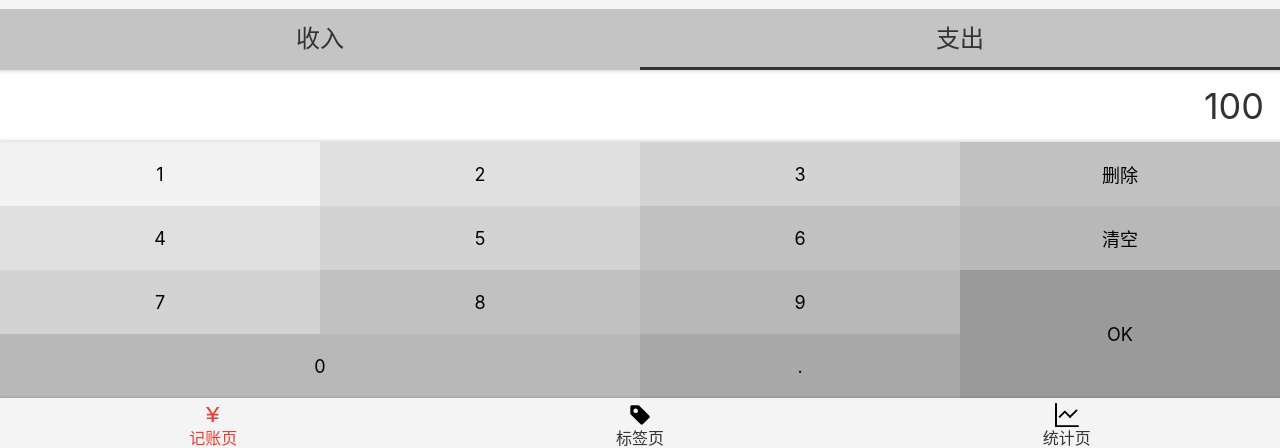
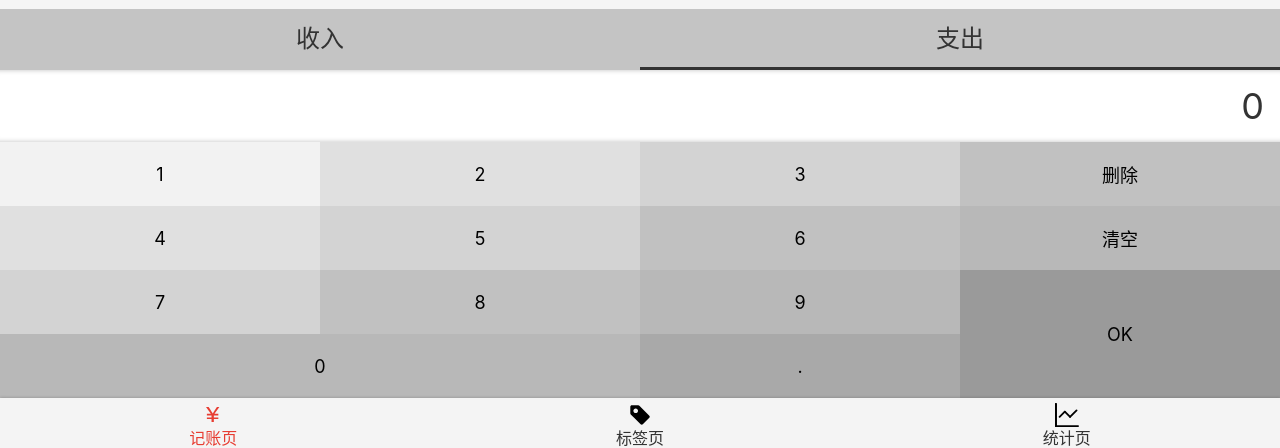
Before and after one commit to wbs99/React-Money, a React app: page /#/money in a window 1280 px wide. Shown: the part 346-794 px from the top of the page. Built offline with nearby package versions, Linux system fonts and the light colour scheme.

Commit message:
完成键盘操作逻辑

```diff
--- a/src/views/Money.tsx
+++ b/src/views/Money.tsx
@@ -17,25 +17,7 @@
       <TagsSection></TagsSection>
       <NoteSection></NoteSection>
       <CategorySection></CategorySection>
-      <NumberPadSection>
-        <div className="output">100</div>
-        <div className="pad clearfix">
-          <button>1</button>
-          <button>2</button>
-          <button>3</button>
-          <button>删除</button>
-          <button>4</button>
-          <button>5</button>
-          <button>6</button>
-          <button>清空</button>
-          <button>7</button>
-          <button>8</button>
-          <button>9</button>
-          <button className="ok">OK</button>
-          <button className="zero">0</button>
-          <button className="dot">.</button>
-        </div>
-      </NumberPadSection>
+      <NumberPadSection></NumberPadSection>
     </MyLayout>
   );
 }
--- a/src/views/Money/CategorySection.tsx
+++ b/src/views/Money/CategorySection.tsx
@@ -41,6 +41,7 @@
             onClick={() => {
               setCategory(item);
             }}
+            key={item}
           >
             {categoryMap[item]}
           </li>
--- a/src/views/Money/NumberPadSection.tsx
+++ b/src/views/Money/NumberPadSection.tsx
@@ -1,6 +1,7 @@
-import styled from 'styled-components';
+import React, { useState } from "react";
+import styled from "styled-components";
 
-const NumberPadSection = styled.section`
+const Wrapper = styled.section`
   display: flex;
   flex-direction: column;
 
@@ -11,7 +12,7 @@
     text-align: right;
     padding: 0 16px;
     box-shadow: inset 0 -5px 5px -5px rgba(0, 0, 0, 0.25),
-    inset 0 5px 5px -5px rgba(0, 0, 0, 0.25);
+      inset 0 5px 5px -5px rgba(0, 0, 0, 0.25);
   }
 
   > .pad {
@@ -68,4 +69,78 @@
     }
   }
 `;
+const NumberPadSection: React.FC = () => {
+  const [output, _setOutput] = useState("0");
+  const setOutput = (output: string) => {
+    if (output.length > 16) {
+      output = output.slice(0, 16);
+    } else if (output.length === 0) {
+      output = "0";
+    }
+    _setOutput(output);
+  };
+  const onClickButtonWrapper = (e: React.MouseEvent) => {
+    const text = (e.target as HTMLButtonElement).textContent;
+    if (text === null) {
+      return;
+    }
+    switch (text) {
+      case "0":
+      case "1":
+      case "2":
+      case "3":
+      case "4":
+      case "5":
+      case "6":
+      case "7":
+      case "8":
+      case "9":
+        if (output === "0") {
+          setOutput(text);
+        } else {
+          setOutput(output + text);
+        }
+        break;
+      case "删除":
+        if (output.length === 1) {
+          setOutput("0");
+        } else {
+          setOutput(output.slice(0, -1));
+        }
+        break;
+      case "清空":
+        setOutput("0");
+        break;
+      case "OK":
+        break;
+      case ".":
+        if (output.indexOf(".") === -1) {
+          setOutput(output + ".");
+        }
+        break;
+    }
+  };
+
+  return (
+    <Wrapper>
+      <div className="output">{output}</div>
+      <div className="pad clearfix" onClick={onClickButtonWrapper}>
+        <button>1</button>
+        <button>2</button>
+        <button>3</button>
+        <button>删除</button>
+        <button>4</button>
+        <button>5</button>
+        <button>6</button>
+        <button>清空</button>
+        <button>7</button>
+        <button>8</button>
+        <button>9</button>
+        <button className="ok">OK</button>
+        <button className="zero">0</button>
+        <button className="dot">.</button>
+      </div>
+    </Wrapper>
+  );
+};
 export default NumberPadSection;
```
